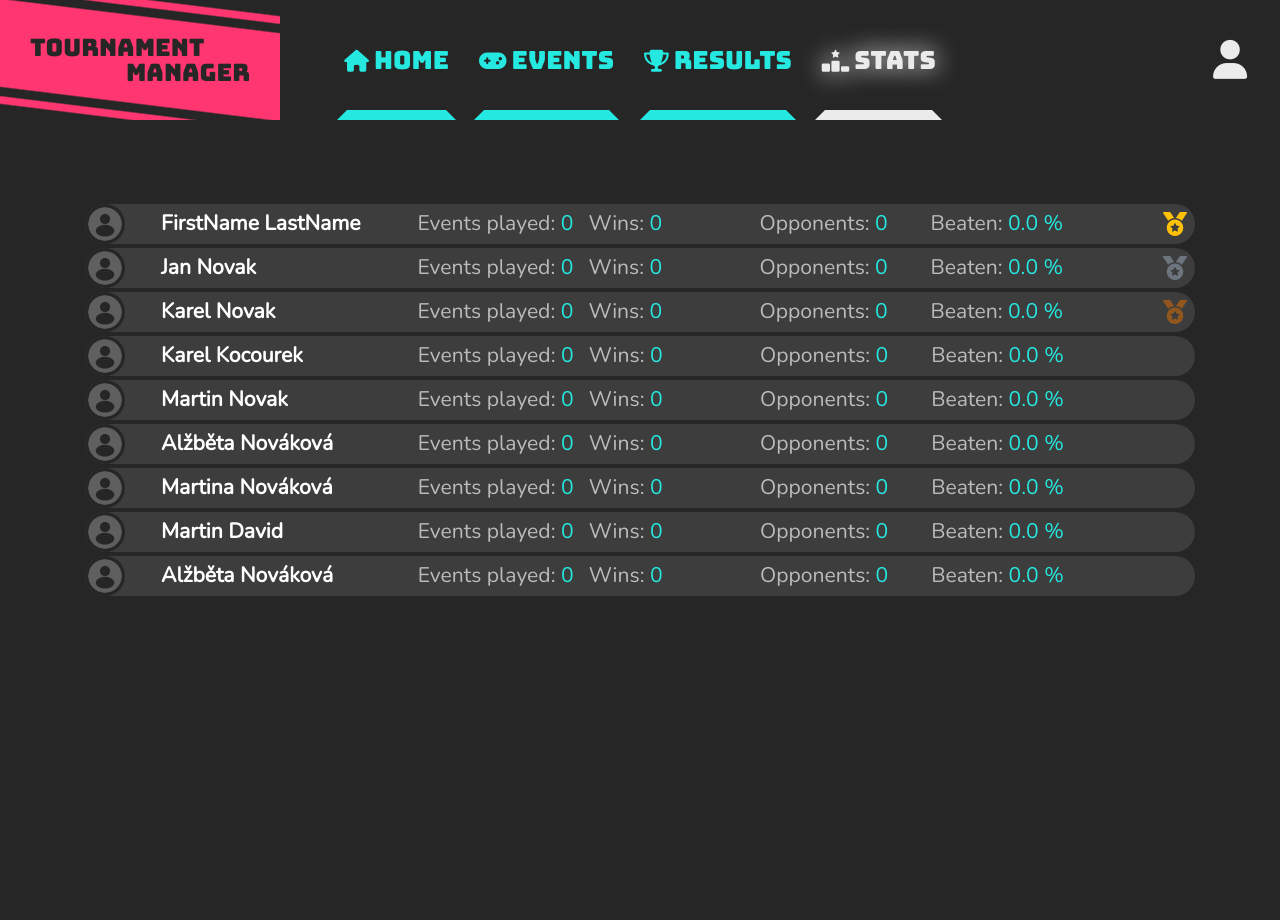
After one commit to Darbix/IIS-project, a Django app: page /stats/ in a window 1280 px wide. The commit adds this page. Run offline with Django 4.2, Linux system fonts and the light colour scheme; data comes from the database, SQL or seed files in the repository; data that the repository does not hold is empty.

Commit message:
Přidána sekce stats pro zobrazení výsledků hráčů, opraven pavouk a celková struktura

```diff
--- /dev/null
+++ b/tournaments_project/main_app/static/main_app/stats.css
@@ -0,0 +1,64 @@
+.player-box{
+    margin: 0 15px;
+    background: var(--color-box);
+    border-radius: 70px;
+    min-height: 40px;
+    overflow: hidden;
+}
+
+/* Team avatar picture frame */
+.profile-img-div{
+    width: 70px;
+    height: 70px;
+    background: var(--color-bg);
+    border-radius: 35px;
+    position: relative;
+}
+
+.small-img{
+    width: 40px !important;
+    height: 40px !important;
+}
+
+/* Team avatar picture */
+.profile-img{
+    width: 70px;
+    height: 70px;
+}
+
+.profile-img::before {
+    font-family: "Font Awesome 6 free";
+    content: "\f2bd";
+    font-size: 35px;
+    line-height: 100%;
+    font-weight: bold;
+    color: var(--color-box);
+
+    display: flex;
+    flex-direction: column;
+    justify-content: center;
+    text-align: center;
+
+    position: absolute;
+    top: 0;
+    width: 100%;
+    height: 100%;
+    background-color: var(--color-bg);
+}
+
+.profile-img.small-img::before{
+    width: 40px !important;
+    height: 40px !important;
+}
+
+.text-bronze{
+    color: rgb(146, 87, 31);
+}
+
+.n-events-div{
+    color: rgb(255, 255, 255, 0.65);
+}
+
+.color-1{
+    color: var(--color1);
+}
--- a/tournaments_project/main_app/templates/base.html
+++ b/tournaments_project/main_app/templates/base.html
@@ -42,7 +42,7 @@
                     <a class="nav-link {% if request.path == "/" %}active{% endif %}" href="/"><span class="fa fa-home"></span>Home</a>
                     <a class="nav-link {% if request.path|startswith:"/events" %}active{% endif %}" href="/events/"><span class="fa fa-gamepad"></span>Events</a>
                     <a class="nav-link {% if request.path|startswith:"/results" %}active{% endif %}" href="/results/"><span class="fa fa-trophy"></span>Results</a>
-                    <a class="nav-link {% if request.path|startswith:"/ranking" %}active{% endif %}" href="/ranking/"><span class="fa fa-ranking-star"></span>Ranking</a>
+                    <a class="nav-link {% if request.path|startswith:"/stats" %}active{% endif %}" href="/stats/"><span class="fa fa-ranking-star"></span>Stats</a>
                 </div>
                 <div id="navbar-right-gap">
                 </div>
--- /dev/null
+++ b/tournaments_project/main_app/templates/main_app/stats.html
@@ -0,0 +1,73 @@
+{% extends 'base.html' %}
+
+{% load static %}
+
+{% block head-extension %}
+    <link rel="stylesheet" href="{% static 'main_app/stats.css' %}" />
+{% endblock %}
+
+
+{% block main-content %}
+
+    {% if players %}
+        {% for player in players %}
+            <div class="player-box mt-1">
+                <div class="d-flex align-items-center">
+                    <div class="profile-img-div small-img">
+                        <img src="/media/{{ player.info.avatar }}" class="rounded-circle full-width small-img profile-img" alt=" "/>
+                    </div>
+
+                    <div class="row ms-4 w-100">
+                        <div class="col-lg-3 overflow-hidden">
+                            <div class="name-div fw-bold {% if player.info.id == request.session.user.id %}color-ok{% endif %}">
+                                {{ player.info.first_name }}&nbsp;{{ player.info.last_name }}
+                            </div>
+                        </div>
+                        <div class="col-lg-2 overflow-hidden">
+                            <div class="n-events-div">
+                                Events&nbsp;played:&nbsp;<span class="color-1">{{ player.n_events }}</span>
+                            </div>
+                        </div>
+                        <div class="col-lg-2 overflow-hidden">
+                            <div class="n-events-div">
+                                Wins:&nbsp;<span class="color-1">{{ player.n_wins }}</span>
+                            </div>
+                        </div>
+                        <div class="col-lg-2 overflow-hidden d-flex">
+                            <div class="n-events-div">
+                                Opponents:&nbsp;<span class="color-1">{{ player.n_matches }}</span>
+                            </div>
+                        </div>
+                        <div class="col-lg-3 overflow-hidden">
+                            <div class="n-events-div">
+                                Beaten:&nbsp;<span class="color-1">{{ player.perc_beaten|floatformat:1 }}&nbsp;%</span>
+                            </div>
+                        </div>
+                    </div>
+                    <div style="width: 25px" class="me-2 d-flex align-items-center">
+                        {% if forloop.counter == 1 %}
+                            <i class="fa-solid fa-medal text-warning h4 m-0"></i>
+                        {% elif forloop.counter == 2 %}
+                            <i class="fa-solid fa-medal text-secondary h4 m-0"></i>
+                        {% elif forloop.counter == 3 %}
+                            <i class="fa-solid fa-medal text-bronze h4 m-0"></i>
+                        {% endif %}
+                    </div>
+                </div>
+            </div>
+        {% endfor %}
+    {% endif %}
+
+    {% if messages %}
+        {% for message in messages %}
+            {% if message.tags %}
+                <script>
+                    window.onload = function() {
+                        alert("{{ message }}");
+                    };
+                </script>
+            {% endif %}
+        {% endfor %}
+    {% endif %}
+
+{% endblock %}
--- a/tournaments_project/main_app/urls.py
+++ b/tournaments_project/main_app/urls.py
@@ -1,6 +1,6 @@
 from django.urls import path
 # from . import views
-from .views import login_view, main_view, registration_view, profile_view, logout_view, events_view, event_view, teams_view, results_view, result_view
+from .views import login_view, main_view, registration_view, profile_view, logout_view, events_view, event_view, teams_view, results_view, result_view, stats_view
 
 urlpatterns = [
     path('', main_view.index, name='index'),
@@ -38,4 +38,6 @@ urlpatterns = [
     path('results/<int:event_id>/', result_view.ResultEvent.as_view(), name='result_event'),
     path('results/<int:event_id>/save-results/', result_view.SaveResults.as_view(), name='save_results'),
     path('results/<int:event_id>/erase-schedule/', result_view.EraseSchedule.as_view(), name='erase_schedule'),
+
+    path('stats/', stats_view.Stats.as_view(), name='stats'),
 ]
--- a/tournaments_project/main_app/views/events_view.py
+++ b/tournaments_project/main_app/views/events_view.py
@@ -3,10 +3,6 @@ from django.shortcuts import render, redirect
 from ..models import Tournament, TournamentType
 from django.db.models import Q
 from django.contrib import messages
-
-# from django.core.validators import validate_email
-# from django.core.exceptions import ValidationError
-
 from ..models import RegisteredUser, UserTournamentModerator
 from datetime import datetime
 
@@ -75,7 +71,7 @@ class SaveEvent(TemplateView):
         if("event_id" in request.POST):
             try:
                 # Existing event will be changed or a new one created
-                event = Tournament.objects.get(id=request.POST["event_id"])
+                event = Tournament.objects.get(id=int(request.POST["event_id"]))
                 moderator_ids = list(UserTournamentModerator.objects.filter(tournament=event.id).values_list("user", flat=True))
 
                 if(request.session.get("user")["id"] not in moderator_ids):
--- a/tournaments_project/main_app/views/results_view.py
+++ b/tournaments_project/main_app/views/results_view.py
@@ -1,12 +1,9 @@
 from django.views.generic import TemplateView
 from django.shortcuts import render, redirect
-from django.conf import settings
-from itertools import chain
-from django.db.models import Q
 from django.contrib import messages
 from PIL import Image
 from pathlib import Path
-from ..models import RegisteredUser, Team, UserTeam, Tournament
+from ..models import Tournament
 
 class Results(TemplateView):
     template_name = "main_app/results.html"
--- /dev/null
+++ b/tournaments_project/main_app/views/stats_view.py
@@ -0,0 +1,104 @@
+from django.views.generic import TemplateView
+from django.shortcuts import render, redirect
+from django.contrib import messages
+from ..models import RegisteredUser, Team, UserTeam, Tournament, KnockoutMatch, TournamentRound
+
+
+class Stats(TemplateView):
+    template_name = "main_app/stats.html"
+
+    def get(self, request):
+        players = []
+
+        try:
+            users = RegisteredUser.objects.all()
+
+            for player in users:
+                # Load all user's teams
+                team_ids = list(UserTeam.objects.filter(user=player.id).values_list("team", flat=True))
+                # Get all events the user is in (through a team)
+                event_ids = list(Team.objects.filter(id__in=team_ids, confirmed=1).values_list("tournament", flat=True))
+                # A number of events each user played
+                events = Tournament.objects.filter(id__in=event_ids, state=3)
+
+                n_matches = 0   # A number of played matches
+                n_beaten = 0    # A number of beaten teams (won matches)
+                n_wins = 0      # A number of tournament wins
+
+                for team_id in team_ids:
+                    round = None
+                    # Load the starting team-match rows (TournamentRound)
+                    try:
+                        try:
+                            round = TournamentRound.objects.get(team_1=team_id)
+                            # If a team did not win the match, continue
+                            if(round.match.team_1_score <= round.match.team_2_score):
+                                n_matches += 1
+                                # Check another team in an event
+                                continue
+
+                        except:
+                            try:
+                                round = TournamentRound.objects.get(team_2=team_id)
+                                # If a team did not win the match, continue
+                                if(round.match.team_1_score >= round.match.team_2_score):
+                                    n_matches += 1
+                                    # Check another team in an event
+                                    continue
+                            except:
+                                # Can be more teams, but this one is not in any tournament
+                                continue
+                    except:
+                        break
+
+                    # Move tha current match, because the team has won the first match
+                    match_id = round.match
+                    n_matches += 1
+                    n_beaten += 1
+
+                    # While a KnockoutMatch with a team as a winner in it exists, load and count them
+                    while(True):
+                        try:
+                            elim = KnockoutMatch.objects.get(team_1_match_winner=match_id)
+                            # If a team did not win the match, continue
+                            if(elim.match.team_1_score <= elim.match.team_2_score):
+                                n_matches += 1
+                                break
+                        except:
+                            try:
+                                elim = KnockoutMatch.objects.get(team_2_match_winner=match_id)
+                                # If a team did not win the match, continue
+                                if(elim.match.team_1_score >= elim.match.team_2_score):
+                                    n_matches += 1
+                                    break
+                            except KnockoutMatch.DoesNotExist:
+                                # The team won
+                                n_wins += 1
+                                break
+                            except:
+                                break
+
+                        n_matches += 1
+                        n_beaten += 1
+                        match_id = elim.match.id
+
+                players.append({
+                    "info": player,
+                    "n_events": len(list(events)),
+                    "n_matches": n_matches,
+                    "perc_beaten": 0 if n_matches == 0 else 100.0 * n_beaten / n_matches,
+                    "n_wins": n_wins,
+                })
+
+        except:
+            messages.info(request, "Stats could not be loaded");
+            players = []
+
+        # Sort the final list in specified order
+        players = sorted(players, key=lambda d: (d["n_wins"], d["perc_beaten"], d["n_matches"], d["n_events"]), reverse=True)
+
+        args = {
+            "players": players
+        }
+
+        return render(request, self.template_name, args)
```
Also changed, not shown: tournaments_project/main_app/static/main_app/result_event.css (+99 -3 lines), tournaments_project/main_app/static/main_app/result_event.js (+6 -5 lines), tournaments_project/main_app/templates/main_app/login_user.html (+12 -14 lines), tournaments_project/main_app/templates/main_app/result_event.html (+59 -7 lines), tournaments_project/main_app/views/event_view.py (+15 -5 lines), tournaments_project/main_app/views/login_view.py (+8 -6 lines), tournaments_project/main_app/views/result_view.py (+89 -97 lines), tournaments_project/main_app/templates/main_app/event.html (indentation only).
